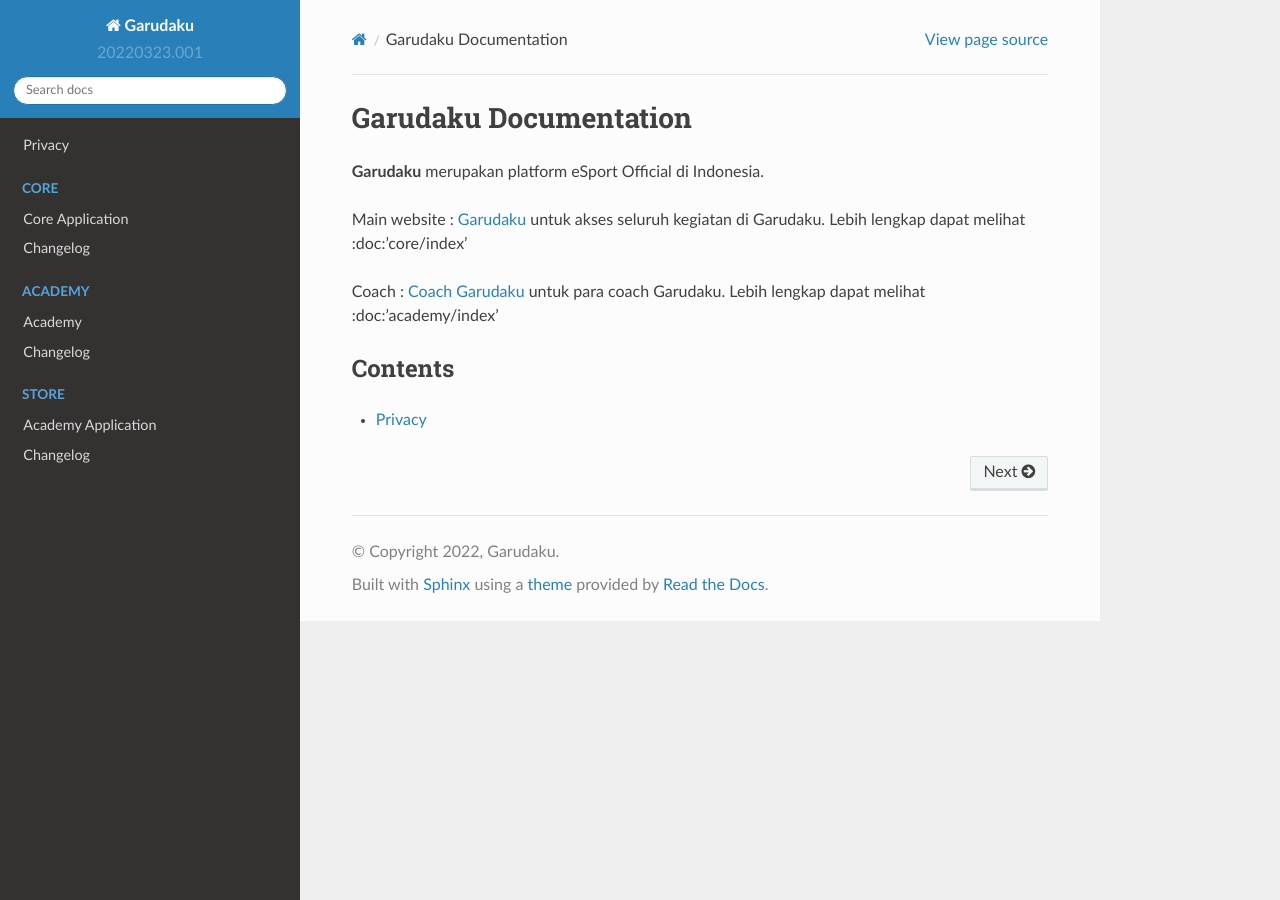
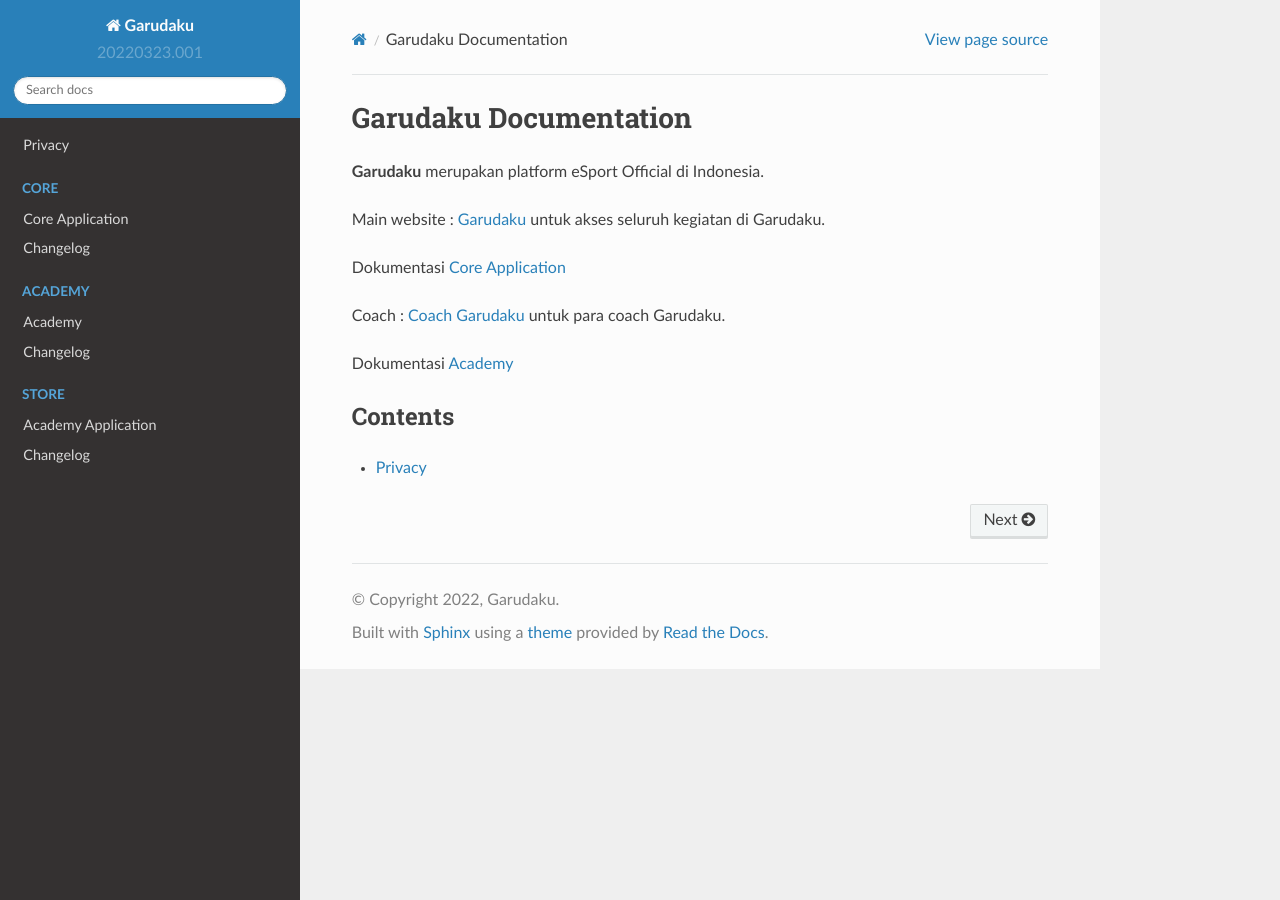
Before and after one commit to subangkit/garudaku_documentation, a Sphinx documentation site: the page built from docs/source/index.rst, in a window 1280 px wide. Built offline with Sphinx 7.4.7 and the Read the Docs theme 2.0.0, drawn with Linux system fonts in a browser that asks for light colours.

Commit message:
fix: missing doc

```diff
--- a/docs/source/index.rst
+++ b/docs/source/index.rst
@@ -4,10 +4,14 @@
 **Garudaku** merupakan platform eSport Official di Indonesia.
 
 Main website : `Garudaku <https://garudaku.com/>`_
-untuk akses seluruh kegiatan di Garudaku. Lebih lengkap dapat melihat :doc:'core/index'
+untuk akses seluruh kegiatan di Garudaku.
+
+Dokumentasi :doc:`core/index`
 
 Coach : `Coach Garudaku <https://coach.garudaku.com/>`_
-untuk para coach Garudaku. Lebih lengkap dapat melihat :doc:'academy/index'
+untuk para coach Garudaku.
+
+Dokumentasi :doc:`academy/index`
 
 Contents
 --------
```
